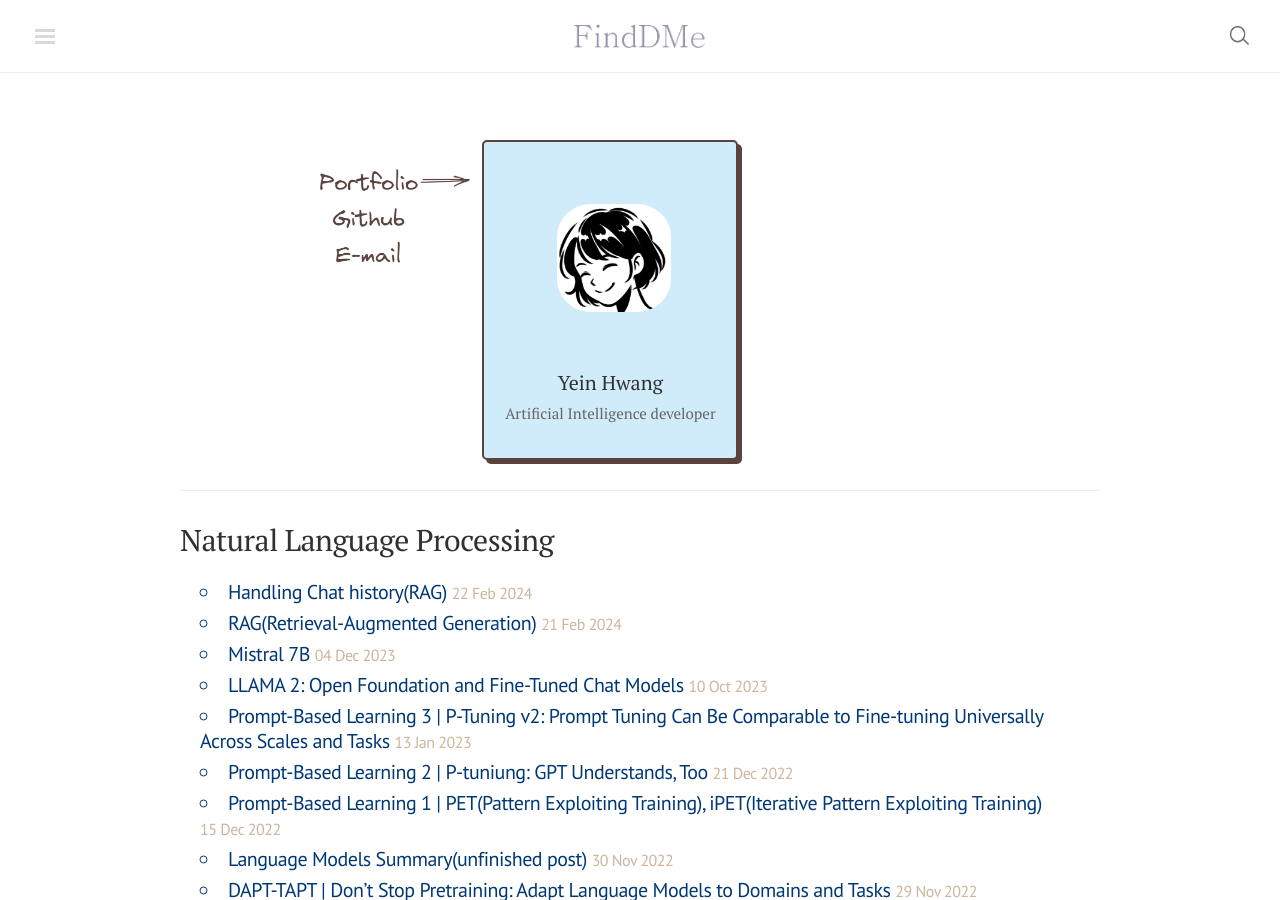
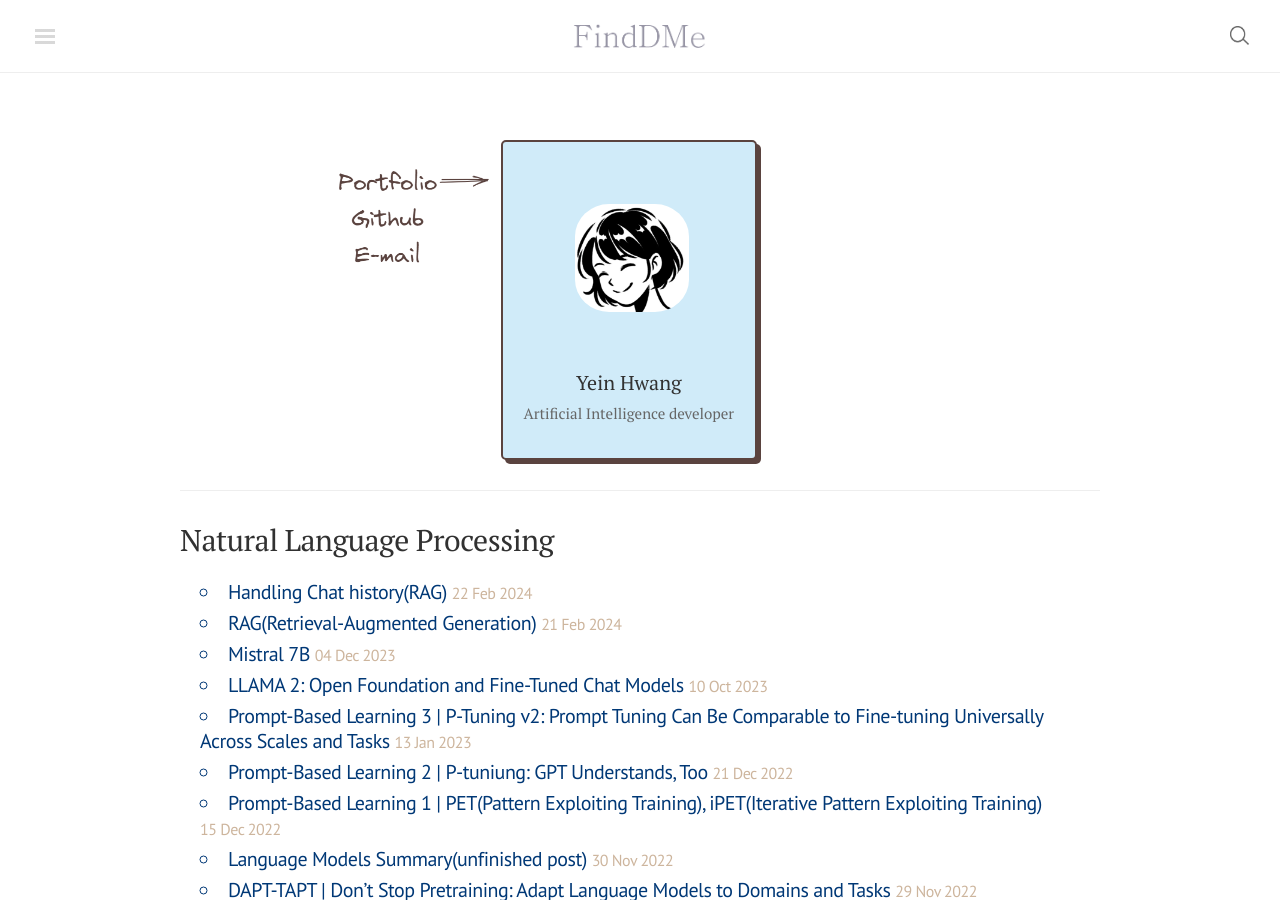
Before and after one commit to finddme/finddme.github.io, a Jekyll site: the page built from index.html, in a window 1280 px wide and 900 px high. Built offline with Jekyll 4.4.1, drawn with Linux system fonts in a browser that asks for light colours; nearby versions of some CDN libraries; comment, search, counter and statistics services are not loaded.

Commit message:
Update index.html

```diff
--- a/index.html
+++ b/index.html
@@ -107,7 +107,7 @@
 <!-- 홈이 홈일 때 -->
 <!-- 카테고리로 -->
 <!-- <div class="hero-portfolio"  style="float: left; width: 20%; overflow-y:hidden; margin-left: 4px;  margin-top: 24px;"> -->
-<div class="hero-portfolio"  style="float: left; width: 32%; overflow-y:hidden; margin-right: 8px;  margin-top: 24px;">
+<div class="hero-portfolio"  style="float: left; width: 34%; overflow-y:hidden; margin-right: 8px;  margin-top: 24px;">
   <img src="https://finddme.github.io/public/p_g_e.png" />
 </div>
 
```
